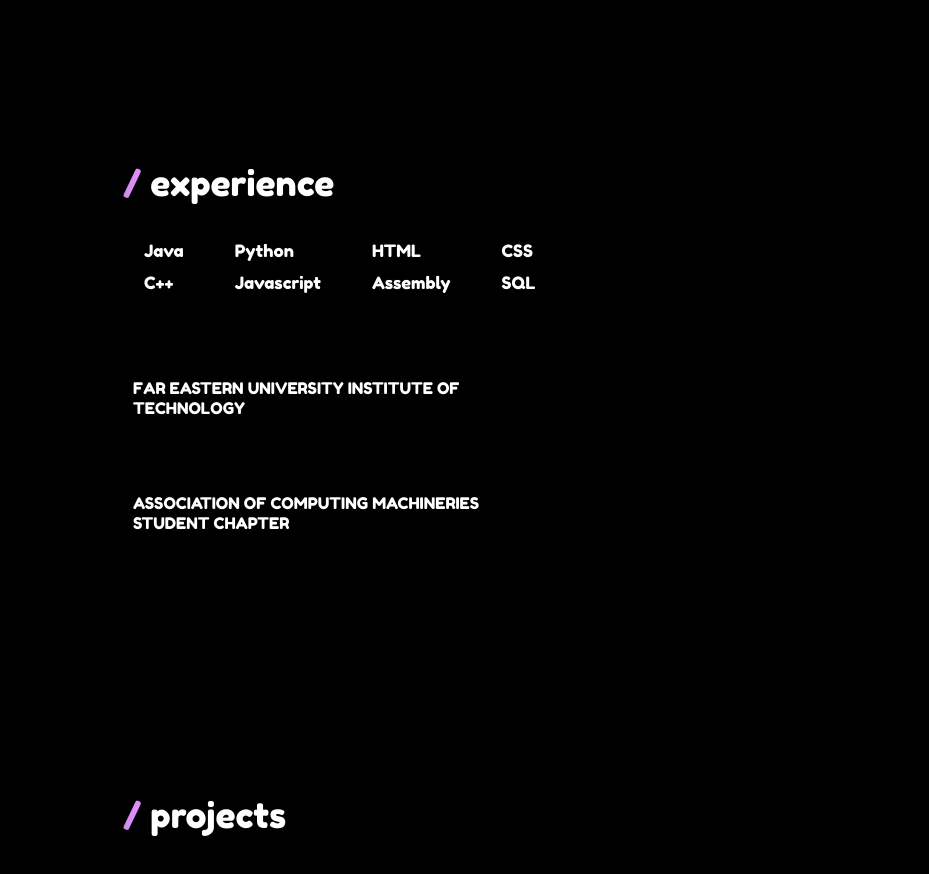
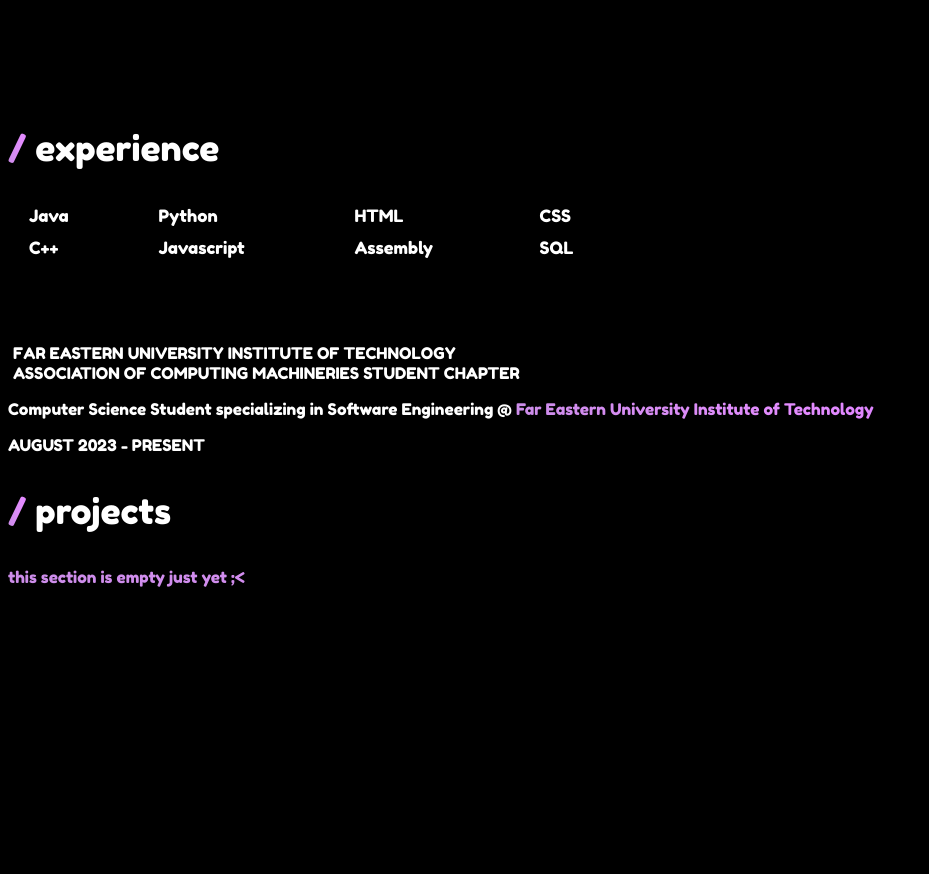
Before and after one commit to loucylliao/portfolio, a plain HTML site: page index.html in a window 1280 px wide. Shown: the part 680-1554 px from the top of the page, without its empty margins (0-929 px from the left). After the commit the page ends 1283 px from the top, so only its background shows below. Drawn offline with Linux system fonts and the light colour scheme.

Commit message:
index.html

```diff
--- a/index.html
+++ b/index.html
@@ -37,7 +37,7 @@
     </div>
 
 <!-- #experience -->
-    <div id="#experience" class="main">
+    <div id="experience" class="experiences">
         <div class="fadeIn">
             <p class="subtitle"><span class="highlight">/</span> experience</p>
             <table>
@@ -54,24 +54,32 @@
                     <td>SQL</td>
                 </tr>
             </table>
-        <div>
-        <div>
-            <ul  class="exp-stack">
-                <li class="exp-stack"><a class="exp-link" href="">FAR EASTERN UNIVERSITY INSTITUTE OF TECHNOLOGY</a></li>
-                <li class="exp-stack"><a class="exp-link" href="">ASSOCIATION OF COMPUTING MACHINERIES STUDENT CHAPTER</a></li>
+            <ul class="exp-stack">
+                <li><a id="btn_feu" class="exp-link" href="">FAR EASTERN UNIVERSITY INSTITUTE OF TECHNOLOGY</a></li>
+                <li><a id="btn_acm" class="exp-link" href="">ASSOCIATION OF COMPUTING MACHINERIES STUDENT CHAPTER</a></li>
             </ul>
         </div>
+        <div>
+        <div class="fadeIn">
+            <div id="feu" class="exp-block">
+                <p class="exp-title">Computer Science Student specializing in Software Engineering @ <span class="highlight">Far Eastern University Institute of Technology</span></p>
+                <p class="exp-date">AUGUST 2023 - PRESENT</p>
+            </div>
+            <div id="acm" class="exp-block" style="display: none;">
+                <p class="exp-title">Events Committee Junior Officer @ <span class="highlight">FEU Tech Association of Computing Machineries Student Chapter</span></p>
+                <p class="exp-date">AUGUST 2023 - PRESENT</p>
+            </div>
         </div>
-        </div>
-
+    </div>
     </div>
 
 <!-- #projects -->
-<div id="#projects" class="main">
-    <p class="subtitle"> <span class="highlight">/</span> projects</p>
-
+<div id="projects" class="projects">
+    <div class="fadeIn">
+        <p class="subtitle"> <span class="highlight">/</span> projects</p>
+        <p class="empty highlight">this section is empty just yet ;<</p>
+    </div>
 </div>
-</body>
     <script src="script.js"></script>
 </body>
 </html>
```
